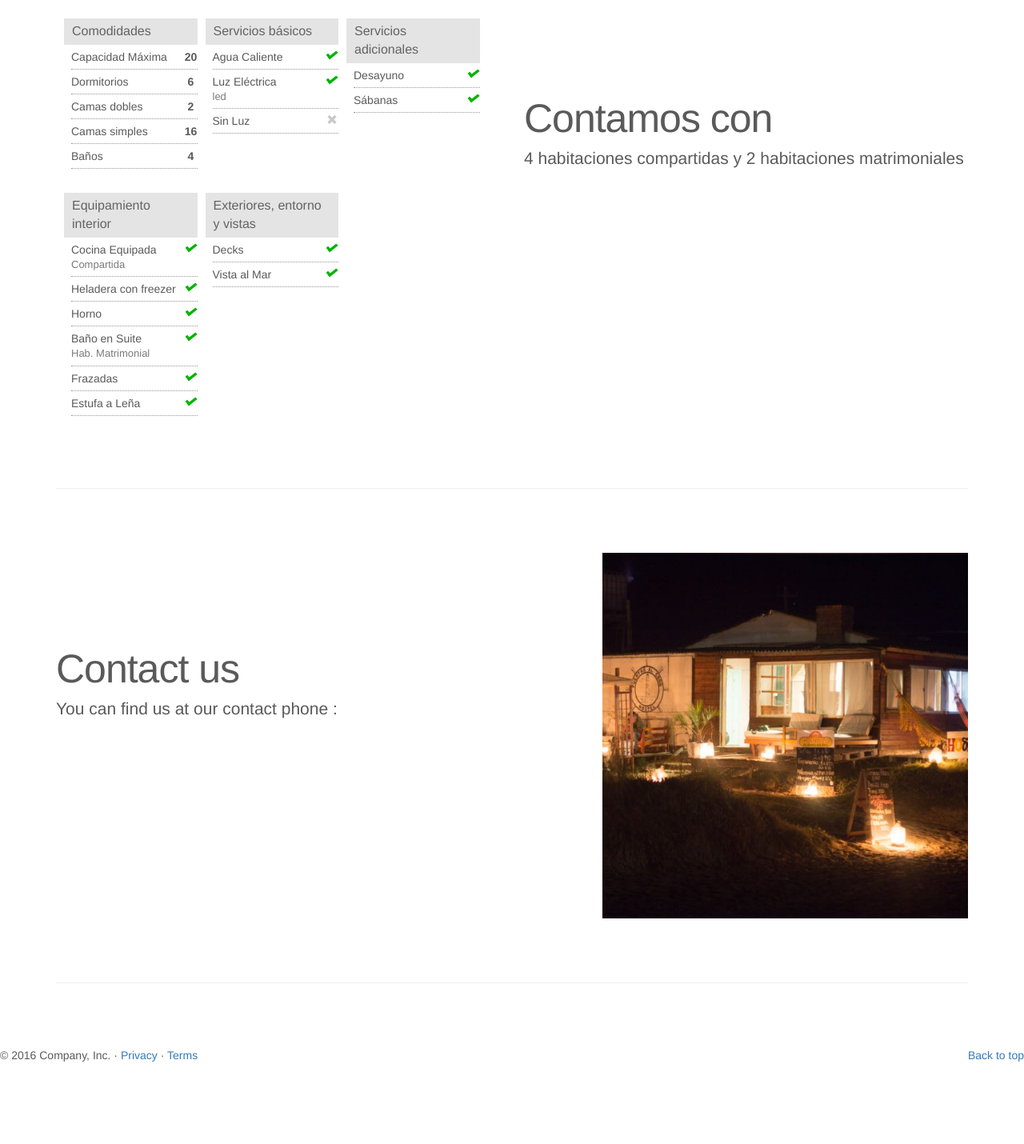
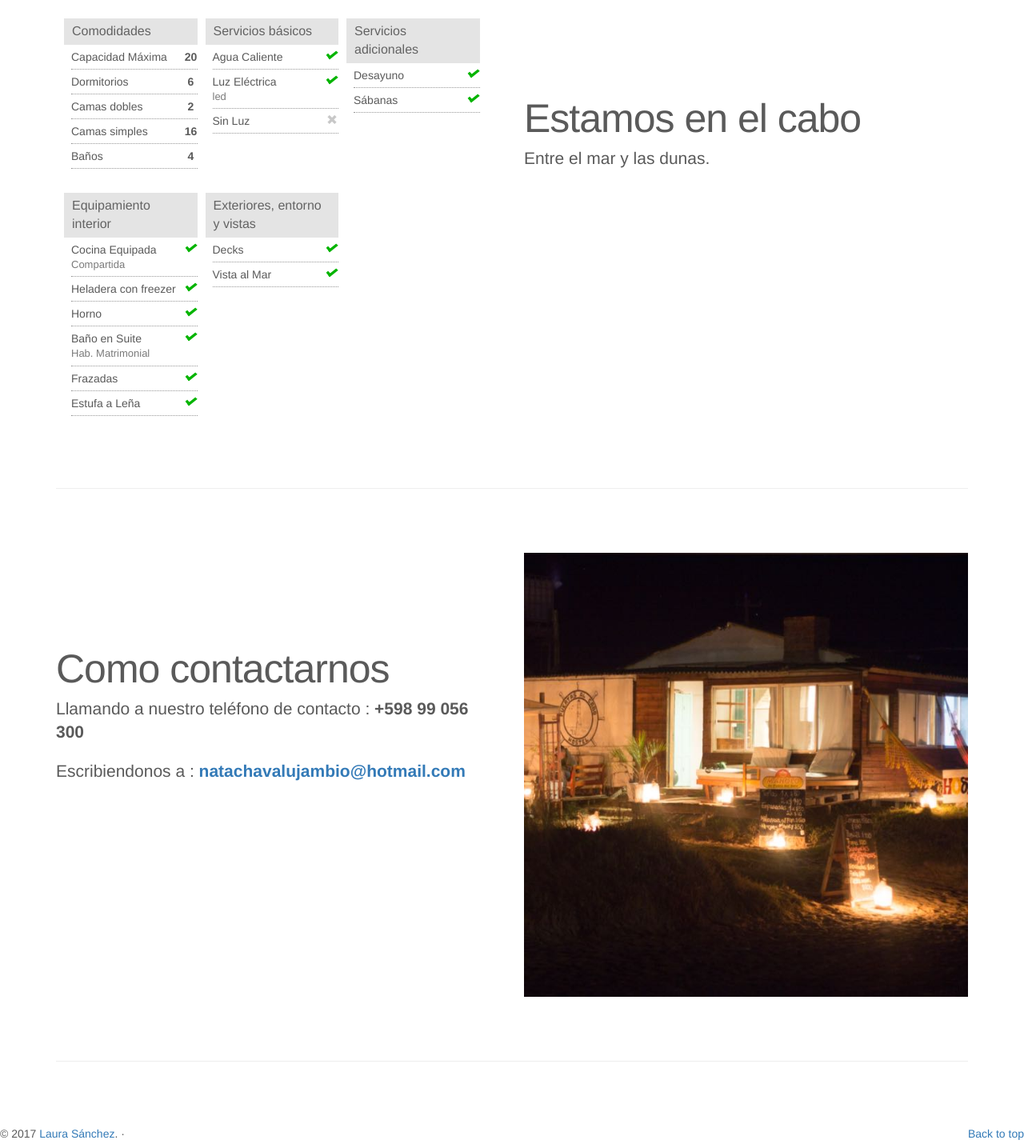
Before and after one commit to laurasanchezcardoso/Puertas-Del-Cabo, a plain HTML site: page index.html in a window 1280 px wide. Shown: the part 1794-3224 px from the top of the page at 80% size. Before the commit the page ends 3173 px from the top, so only its background shows below. Drawn offline with nearby package versions, Linux system fonts and the light colour scheme.

Commit message:
Mapa y Datos de contacto

```diff
--- a/assets/stylesheets/carousel.css
+++ b/assets/stylesheets/carousel.css
@@ -133,3 +133,10 @@ body {
     margin-top: 120px;
   }
 }
+@media (max-width: 885px){
+    #myCarousel{
+      width: 885px;
+      height: auto;
+    }
+
+}
--- a/index.html
+++ b/index.html
@@ -147,10 +147,10 @@
 
       <div class="row featurette" id="about">
         <div class="col-md-5">
-          <h2 class="featurette-heading">Estamos acá, en la playa sur <span class="text-muted">A 70 metros de la playa!!!</span></h2>
+          <h2 class="featurette-heading">Estamos acá,  <span class="text-muted">A 100 metros de la playa norte!!!</span></h2>
         </div>
         <div class="col-md-7">
-<iframe src="https://www.google.com/maps/embed?pb=!1m13!1m11!1m3!1d912.5286329336617!2d-53.78426314172597!3d-34.40550588960723!2m2!1f0!2f0!3m2!1i1024!2i768!4f13.1!5e1!3m2!1sen!2s!4v1489535078115" width="600" height="450" frameborder="0" style="border:0" allowfullscreen></iframe>
+<iframe src="https://www.google.com/maps/embed?pb=!1m10!1m8!1m3!1d726.5438520835977!2d-53.78218237546311!3d-34.40259376942027!3m2!1i1024!2i768!4f13.1!5e1!3m2!1sen!2suy!4v1514080073288" width="600" height="450" frameborder="0" style="border:0" allowfullscreen></iframe>
 
         <!-- -->
     </div>
@@ -161,8 +161,8 @@
 
       <div class="row featurette" id="services">
         <div class="col-md-6 col-md-push-6">
-          <h2 class="featurette-heading">Contamos con <span class="text-muted"></span></h2>
-          <p class="lead">4 habitaciones compartidas y 2 habitaciones matrimoniales</p>
+          <h2 class="featurette-heading">Estamos en el cabo <span class="text-muted"></span></h2>
+          <p class="lead">Entre el mar y las dunas. </p>
         </div>
         <div class="col-md-6 col-md-pull-6">
           <div class="left carac1">
@@ -218,11 +218,12 @@
       <hr class="featurette-divider">
 
       <div class="row featurette" id="contact">
-        <div class="col-md-7">
-          <h2 class="featurette-heading">Contact us</h2>
-          <p class="lead">You can find us at our contact phone : <strong></strong></p>
+        <div class="col-md-6">
+          <h2 class="featurette-heading">Como contactarnos</h2>
+          <p class="lead">Llamando a nuestro teléfono de contacto : <strong>+598 99 056 300</strong></p>
+          <p class="lead">Escribiendonos a  : <strong><a href="mailto:">natachavalujambio@hotmail.com</a></strong></p>
         </div>
-        <div class="col-md-5">
+        <div class="col-md-6">
           <img class="featurette-image img-responsive center-block" src="assets/images/pp.jpg" alt="This is Us">
         </div>
       </div>
@@ -235,7 +236,7 @@
       <!-- FOOTER -->
       <footer>
         <p class="pull-right"><a href="#">Back to top</a></p>
-        <p>&copy; 2016 Company, Inc. &middot; <a href="#">Privacy</a> &middot; <a href="#">Terms</a></p>
+        <p>&copy; 2017 <a href="https://laurasanchezcardoso.github.io/">Laura Sánchez</a>. &middot; </p>
       </footer>
 
     </div><!-- /.container -->
```
